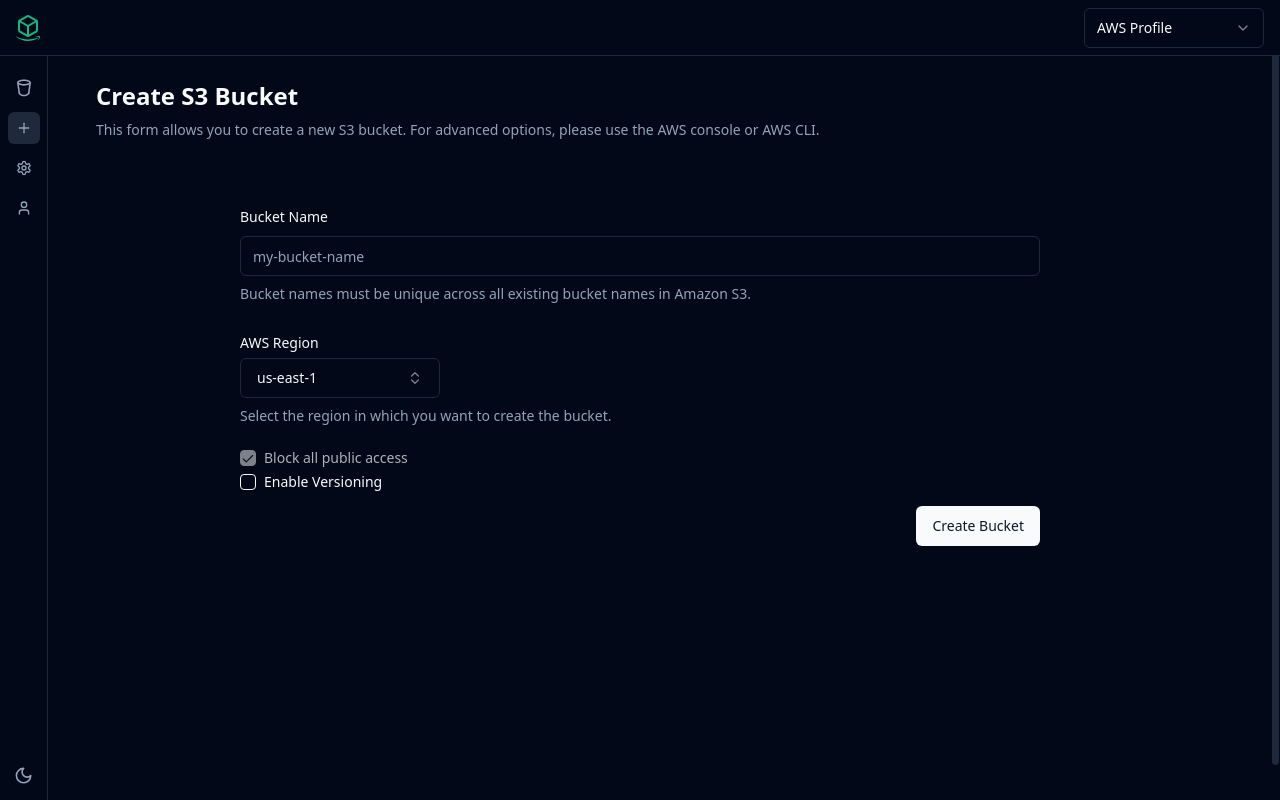
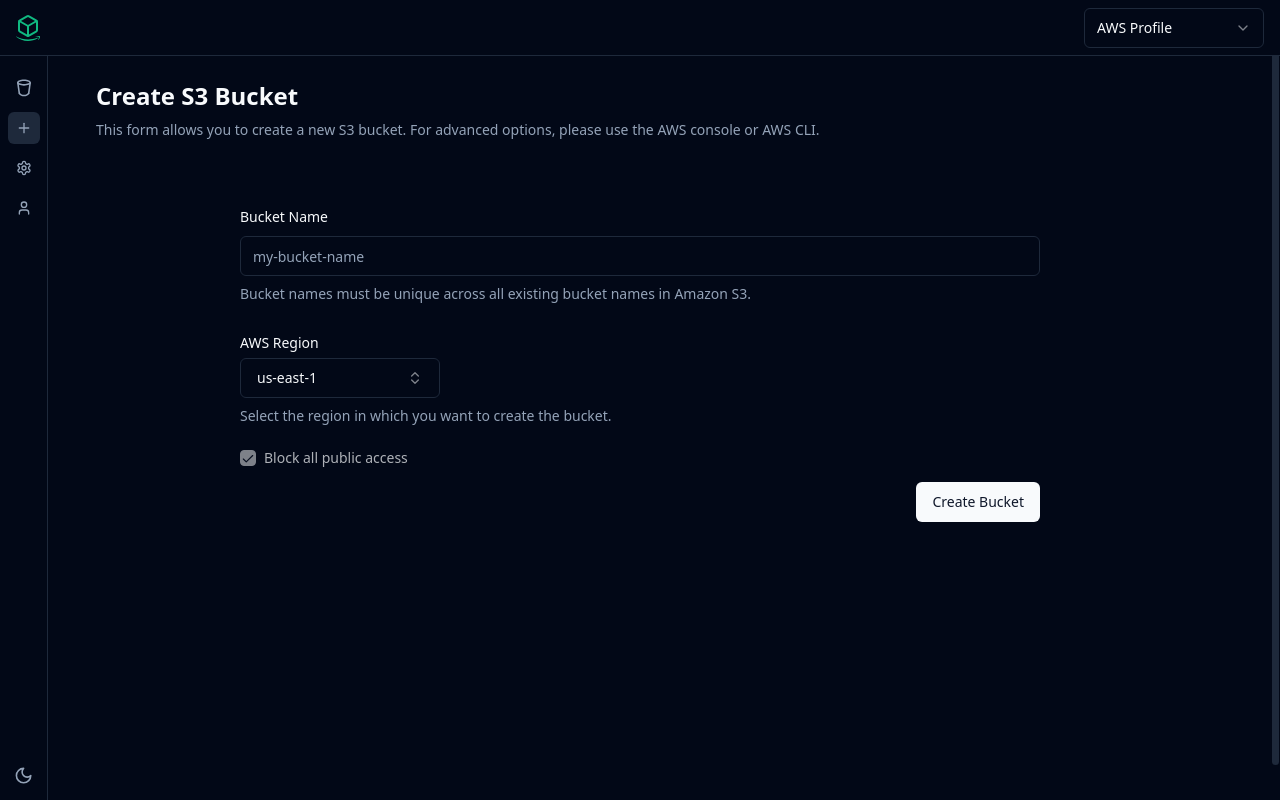
Before and after one commit to jer-nc/bucket-box, a React (Vite) app: page /create-bucket in a window 1280 px wide. Built offline with nearby package versions, Linux system fonts and the light colour scheme.

Commit message:
feat: Add loading state and navigation after successful bucket creation

```diff
--- a/src/features/create-bucket/CreateBucket.tsx
+++ b/src/features/create-bucket/CreateBucket.tsx
@@ -10,10 +10,15 @@ import { Checkbox } from "@/components/ui/checkbox"
 import { useUserSessionStore } from "@/store/useSessionStore"
 import { createBucket } from "@/cli-functions/createBucket"
 import { toast } from "@/components/ui/use-toast"
+import { useNavigate } from "react-router-dom"
+import { useState } from "react"
 
 
 const CreateBucket = () => {
+    const [loading, setLoading] = useState(false)
+
     const { currentProfile } = useUserSessionStore()
+    const navigate = useNavigate()
 
     const form = useForm<z.infer<typeof bucketSchema>>({
         resolver: zodResolver(bucketSchema),
@@ -23,11 +28,11 @@ const CreateBucket = () => {
             publicAccessBlock: {
                 blockAll: true,
             },
-            versioning: false,
         },
     })
 
     async function onSubmit() {
+        setLoading(true)
         const values = form.getValues()
         console.log(values)
         const { bucketName, region } = values
@@ -40,8 +45,10 @@ const CreateBucket = () => {
                     description: `Successfully created bucket ${bucketName}`,
                     variant: "default",
                 })
+                navigate(`/buckets/${bucketName}`)
             }
         } catch (error) {
+            setLoading(false)
             console.error(error)
             if (error instanceof Error) {
                 toast({
@@ -50,6 +57,8 @@ const CreateBucket = () => {
                     variant: "destructive",
                 })
             }
+        } finally {
+            setLoading(false)
         }
     }
 
@@ -102,32 +111,22 @@ const CreateBucket = () => {
                                     </FormItem>
                                 )}
                             />
-
-                            <FormField
-                                control={form.control}
-                                name="versioning"
-                                render={({ field }) => (
-                                    <FormItem className="flex items-center gap-2">
-                                        <FormControl>
-                                            <Checkbox
-                                                className="mt-2"
-                                                id={field.name}
-                                                defaultChecked={field.value as boolean}
-                                                value={typeof field.value === 'boolean' ? field.value.toString() : field.value}
-                                                onCheckedChange={(e) => {
-                                                    field.onChange(e);
-                                                    console.log(e)
-                                                }}
-                                            />
-                                        </FormControl>
-                                        <FormLabel>Enable Versioning</FormLabel>
-                                        <FormMessage />
-                                    </FormItem>
-                                )}
-                            />
                         </div>
                         <div className="w-full flex justify-end">
-                            <Button type="submit">Create Bucket</Button>
+                            <Button type="submit" disabled={loading}>
+                                {
+                                    loading ? (
+                                        <div className="flex items-center gap-2">
+                                            <div className="w-4 h-4 rounded-full border-2 border-transparent animate-spin" style={{ borderTopColor: 'currentColor' }}></div>
+                                            Creating...
+                                        </div>
+                                    ) : (
+                                        <div className="flex items-center">
+                                            Create Bucket
+                                        </div>
+                                    )
+                                }
+                            </Button>
                         </div>
                     </form>
                 </Form>
--- a/src/schemas/bucket-schema.ts
+++ b/src/schemas/bucket-schema.ts
@@ -7,5 +7,4 @@ export const bucketSchema = z.object({
     publicAccessBlock: z.object({
         blockAll: z.boolean(),
     }),
-    versioning: z.boolean(),
 })
```
